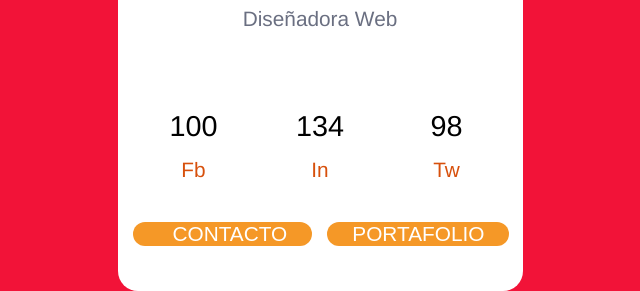
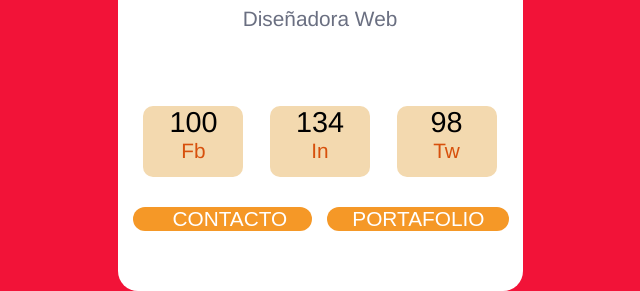
Before and after one commit to IESTP-JMA/Tarjeta_usuario, a plain HTML site: page index.html in a window 1280 px wide. Shown: the part 589-880 px from the top of the page, without its empty margins (320-960 px from the left). Drawn offline with Linux system fonts and the light colour scheme.

Commit message:
Agregado de estilos

```diff
--- a/estilo.css
+++ b/estilo.css
@@ -20,6 +20,11 @@ body{
     border-radius: 20px;
     overflow: hidden;
 
+}
+.tarjeta:hover{
+    background: rgb(243, 238, 224);
+    width: 410px;
+    box-shadow: -5px 10px 20px rgb(243, 238, 224);
 }
 .tarjeta_encabezado{
     position: relative;
@@ -68,7 +73,7 @@ body{
 }
 .tarjeta_footer{
     position: absolute;
-    bottom: 35px;
+    bottom: 50px;
     width: 100%;
     text-align: center;
 }
@@ -76,17 +81,22 @@ body{
     display:inline-block;
     margin:0 0.5em;
     width: 100px;
+    height: 10px;
     text-align: center;
-    padding-bottom: 10%;
+    padding-bottom: 15%;
+    background: rgb(243, 217, 175);
+    border-radius: 10px;
+
 }
 .caja_fb{
-    margin-bottom: .5em;
+    margin-bottom:0 0.5em;
     font-size: 1.8rem;
 }
 .boton_uno{
     margin-left: 15px;
     padding-left: 40px;
     padding-right: 25PX;
+    margin-top: 30px;
     border-radius: 35px;
     border-color: rgb(249, 130, 26);
     background: rgb(245, 152, 39);
@@ -101,6 +111,7 @@ body{
     padding-left: 25px;
     padding-right: 25px;
     margin-left: 15px;
+    margin-top: 30px;
     border-radius: 35px;
     border-color: rgb(249, 130, 26);
     background: rgb(245, 152, 39);
@@ -113,6 +124,4 @@ body{
     margin-bottom: 10PX;
     width: 75%;
 }
-
-
 /* dregradeinlineal-- para degradar el fondo de color */
```
